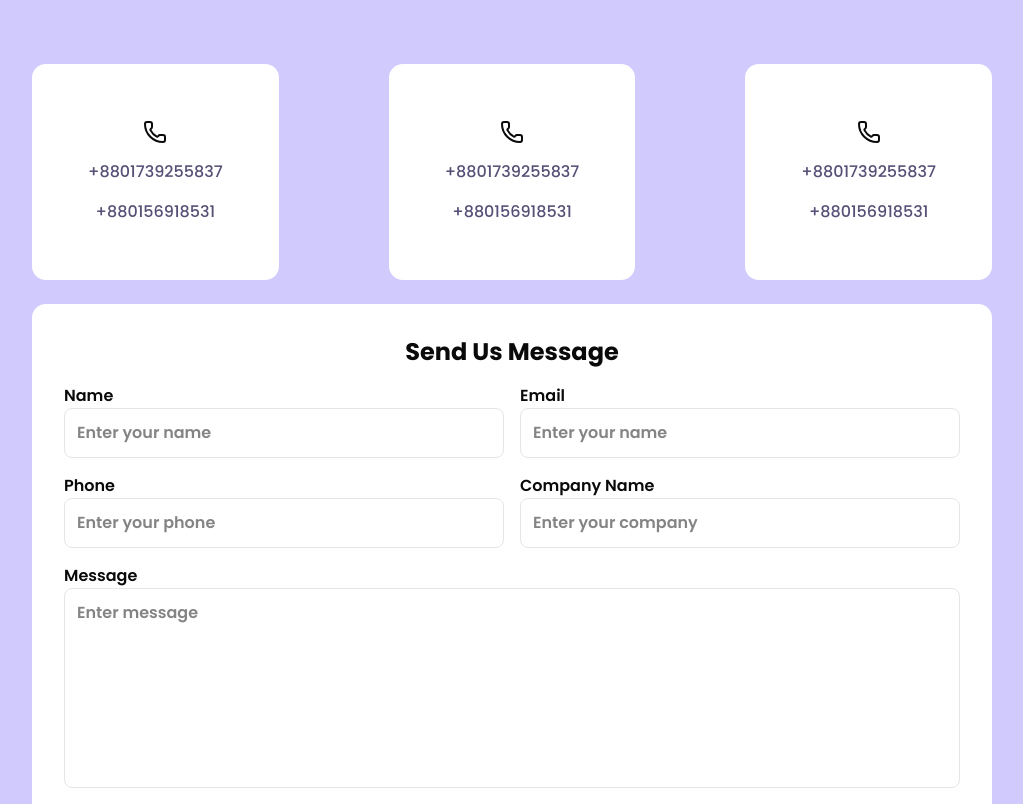
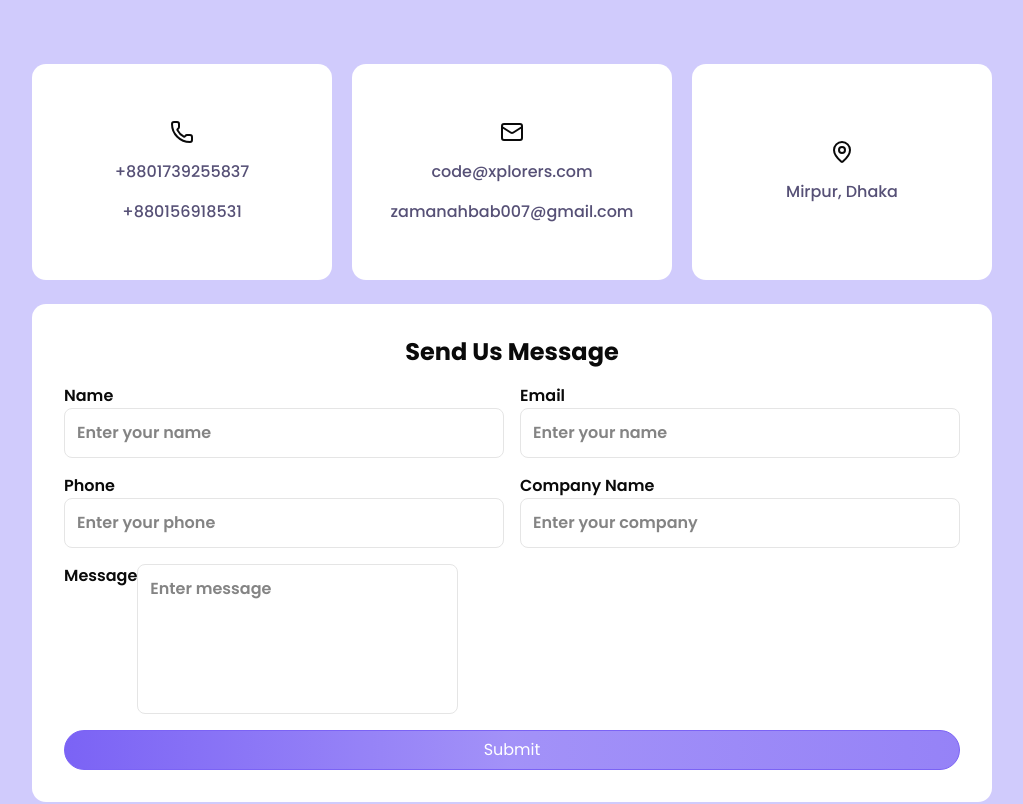
Before and after one commit to CodeXplorers-PH/brain-zap-client, a React (Vite) app: page /contact in a window 1280 px wide. Shown: the part 280-1084 px from the top of the page, without its empty margins (128-1151 px from the left). Built offline with nearby package versions, Linux system fonts and the light colour scheme; no server answers; a web font is replaced by a local one.

Commit message:
contact page responsiveness check done

```diff
--- a/src/Pages/Contact/Contact.jsx
+++ b/src/Pages/Contact/Contact.jsx
@@ -1,4 +1,5 @@
-import { Phone } from "lucide-react";
+import Button from "@/components/ui/Button";
+import { Mail, MapPin, Phone } from "lucide-react";
 
 const Contact = () => {
   return (
@@ -16,29 +17,30 @@ const Contact = () => {
           </p>
         </div>
         <div className="py-12">
+          {/* Section contact info */}
           <div className="lg:w-3/4 w-11/12 mx-auto flex lg:flex-row flex-col justify-between gap-5">
-            <div className="p-14 flex flex-col justify-center items-center gap-4 bg-white rounded-xl">
+            <div className="p-14 flex flex-col justify-center items-center gap-4 bg-white rounded-xl lg:w-1/3 w-full transform transition-transform duration-300 hover:scale-105 hover:shadow-2xl">
               <Phone />
               <p>+8801739255837</p>
               <p>+880156918531</p>
             </div>
 
-            <div className="p-14 flex flex-col justify-center items-center gap-4 bg-white rounded-xl">
-              <Phone />
-              <p>+8801739255837</p>
-              <p>+880156918531</p>
+            <div className="p-14 flex flex-col justify-center items-center gap-4 bg-white rounded-xl lg:w-1/3 w-full transform transition-transform duration-300 hover:scale-105 hover:shadow-2xl">
+              <Mail />
+              <p>code@xplorers.com</p>
+              <p>zamanahbab007@gmail.com</p>
             </div>
 
-            <div className="p-14 flex flex-col justify-center items-center gap-4 bg-white rounded-xl">
-              <Phone />
-              <p>+8801739255837</p>
-              <p>+880156918531</p>
+            <div className="p-14 flex flex-col justify-center items-center gap-4 bg-white rounded-xl lg:w-1/3 w-full transform transition-transform duration-300 hover:scale-105 hover:shadow-2xl">
+              <MapPin />
+              <p>Mirpur, Dhaka</p>
             </div>
           </div>
+
           {/* Section form */}
           <div className="p-8 bg-white lg:w-3/4 w-11/12 mx-auto rounded-xl mt-6">
             <h2 className="text-center text-2xl font-bold">Send Us Message</h2>
-            <div className="flex justify-between gap-4 mt-4 font-semibold">
+            <div className="flex lg:flex-row flex-col justify-between gap-4 mt-4 font-semibold">
               <div className="flex flex-col w-full">
                 <label htmlFor="name">Name</label>
                 <input
@@ -59,7 +61,7 @@ const Contact = () => {
               </div>
             </div>
 
-            <div className="flex justify-between gap-4 mt-4 font-semibold">
+            <div className="flex lg:flex-row flex-col justify-between gap-4 mt-4 font-semibold">
               <div className="flex flex-col w-full">
                 <label htmlFor="phone">Phone</label>
                 <input
@@ -79,13 +81,16 @@ const Contact = () => {
                 />
               </div>
             </div>
-            <div className="flex flex-col w-full font-semibold mt-4">
+            <div className="flex lg:flex-row flex-col w-full font-semibold mt-4">
               <label htmlFor="message">Message</label>
               <textarea
-                className="border p-3 rounded-md h-[200px] resize-none focus:outline-none"
+                className="border p-3 rounded-md h-[150px] resize-none focus:outline-none"
                 placeholder="Enter message"
                 name="message"
               ></textarea>
+            </div>
+            <div className="mt-4">
+              <Button className="w-full">Submit</Button>
             </div>
           </div>
         </div>
```
